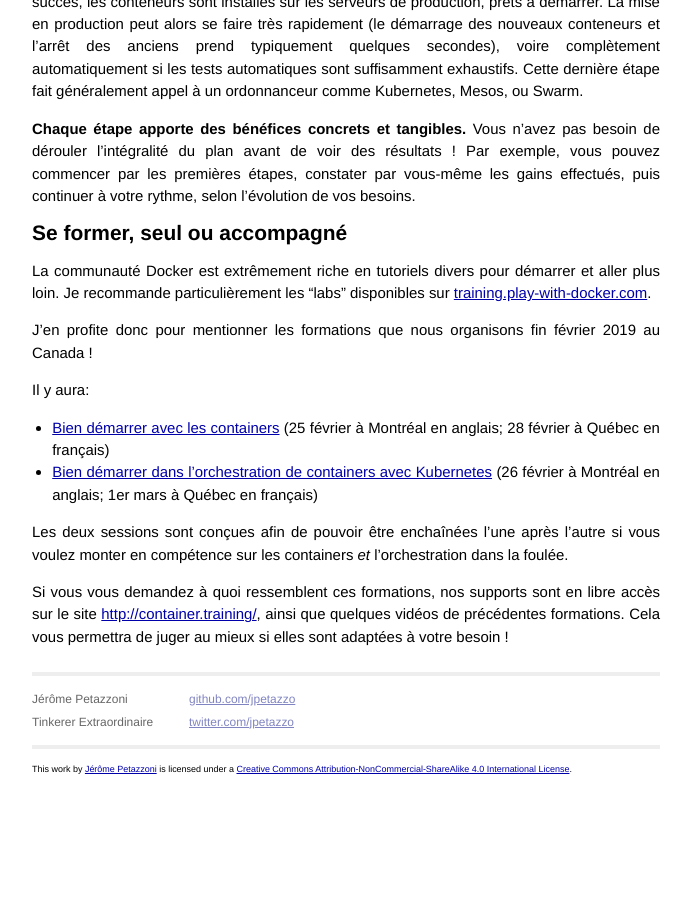
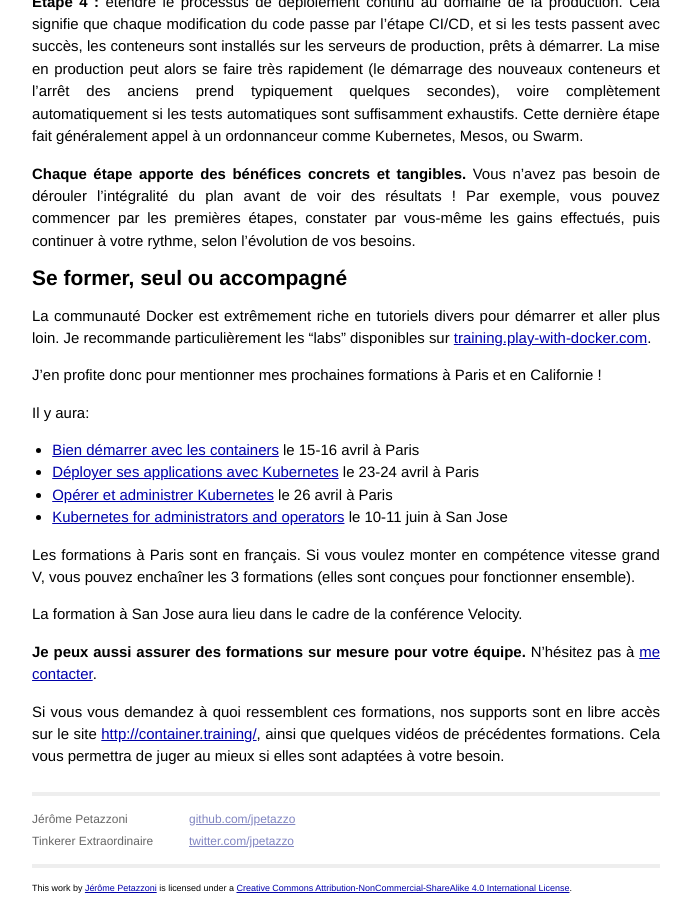
Before and after one commit to jpetazzo/jpetazzo.github.io, a Jekyll site: the page built from _posts/2018-03-28-containers-par-ou-commencer.markdown, in a window 1280 px wide and 900 px high, scrolled down 4589 px. Shown: the whole window, without its empty margins (294-986 px from the left). Built offline with Jekyll 4.4.1, drawn with Linux system fonts in a browser that asks for light colours; comment, search, counter and statistics services are not loaded; before the commit the page ends 5369 px from its top, so only the background shows below that; some of the changed text lies outside the part shown.

Commit message:
Update next training information

```diff
--- a/_includes/ad_en_short.markdown
+++ b/_includes/ad_en_short.markdown
@@ -1,6 +1,9 @@
-> In February, I will deliver container training in Canada!
-> There will be [getting started with containers](http://www.elapsetech.com/formation/docker-101#English)
-> and [getting started with orchestration with Kubernetes](http://www.elapsetech.com/formation/kubernetes-101#English).
-> Both sessions will be offered in Montréal in English,
-> and in Québec in French. If you know someone who might be
+> In April, I will deliver three training sessions in Paris (in French).
+> There will be [getting started with containers](https://enix.io/fr/services/formation/bien-demarrer-avec-les-conteneurs/),
+> [deploying apps with Kubernetes](https://enix.io/fr/services/formation/deployer-ses-applications-avec-kubernetes/), and
+> [Kubernetes administration and operations](https://enix.io/fr/services/formation/operer-et-administrer-kubernetes/).
+> French is not your thing? I got you covered with
+> [Kubernetes for administrators and operators](https://conferences.oreilly.com/velocity/vl-ca/public/schedule/detail/75313), a two-day tutorial
+> in June, at the O'Reilly Velocity conference in San Jose (CA).
+> If you know someone who might be
 > interested ... I'd *love* if you could let them know! Thanks ♥
--- a/_includes/ad_fr_long.markdown
+++ b/_includes/ad_fr_long.markdown
@@ -1,16 +1,25 @@
-J'en profite donc pour mentionner les formations que nous organisons fin février 2019 au Canada !
+J'en profite donc pour mentionner mes prochaines formations à Paris
+et en Californie !
 
 Il y aura:
-- [Bien démarrer avec les containers](http://www.elapsetech.com/formation/docker-101) (25 février à Montréal en anglais; 28 février à Québec en français)
-- [Bien démarrer dans l'orchestration de containers avec Kubernetes](http://www.elapsetech.com/formation/kubernetes-101) (26 février à Montréal en anglais; 1er mars à Québec en français)
+- [Bien démarrer avec les containers](https://enix.io/fr/services/formation/bien-demarrer-avec-les-conteneurs/) le 15-16 avril à Paris
+- [Déployer ses applications avec Kubernetes](https://enix.io/fr/services/formation/deployer-ses-applications-avec-kubernetes/) le 23-24 avril à Paris
+- [Opérer et administrer Kubernetes](https://enix.io/fr/services/formation/operer-et-administrer-kubernetes/) le 26 avril à Paris
+- [Kubernetes for administrators and operators](https://conferences.oreilly.com/velocity/vl-ca/public/schedule/detail/75313) le 10-11 juin à San Jose
 
-Les deux sessions sont conçues afin de pouvoir être enchaînées
-l'une après l'autre si vous voulez monter en compétence sur
-les containers *et* l'orchestration dans la foulée.
+Les formations à Paris sont en français. Si vous voulez monter
+en compétence vitesse grand V, vous pouvez enchaîner les 3
+formations (elles sont conçues pour fonctionner ensemble).
+
+La formation à San Jose aura lieu dans le cadre de la conférence
+Velocity.
+
+**Je peux aussi assurer des formations sur mesure pour votre équipe.**
+N'hésitez pas à [me contacter](mailto:jerome.petazzoni@gmail.com).
 
 Si vous vous demandez à quoi ressemblent ces formations,
 nos supports sont en libre accès sur le site
 [http://container.training/](http://container.training),
 ainsi que quelques vidéos de précédentes formations.
 Cela vous permettra de juger au mieux
-si elles sont adaptées à votre besoin !
+si elles sont adaptées à votre besoin.
--- a/_includes/ad_fr_short.markdown
+++ b/_includes/ad_fr_short.markdown
@@ -1,8 +1,10 @@
-> En février, je serai au Canada pour y dispenser des
-> formations sur les containers! Il y aura
-> [bien démarrer avec les containers](http://www.elapsetech.com/formation/docker-101)
-> et [bien démarrer dans l'orchestration de containers avec Kubernetes](http://www.elapsetech.com/formation/kubernetes-101).
-> Ces deux formations seront proposées à Montréal en anglais,
-> et à Québec en français. Si vous connaissez quelqu'un
+> En avril, je dispenserai trois formations à Paris (en français) :
+> [bien démarrer avec les containers](https://enix.io/fr/services/formation/bien-demarrer-avec-les-conteneurs/),
+> [déployer ses applications avec Kubernetes](https://enix.io/fr/services/formation/deployer-ses-applications-avec-kubernetes/),
+> [opérer et administrer Kubernetes](https://enix.io/fr/services/formation/operer-et-administrer-kubernetes/).
+> Puis, en juin, il y aura
+> [Kubernetes for administrators and operators](https://conferences.oreilly.com/velocity/vl-ca/public/schedule/detail/75313)
+> à San Jose (Californie), en anglais.
+> Si vous connaissez quelqu'un
 > que ça peut intéresser ... N'hésitez pas à faire suivre ;
 > merci beaucoup ! ♥
```
Also changed, not shown: _includes/ad_en_long.markdown (+12 -8 lines).
